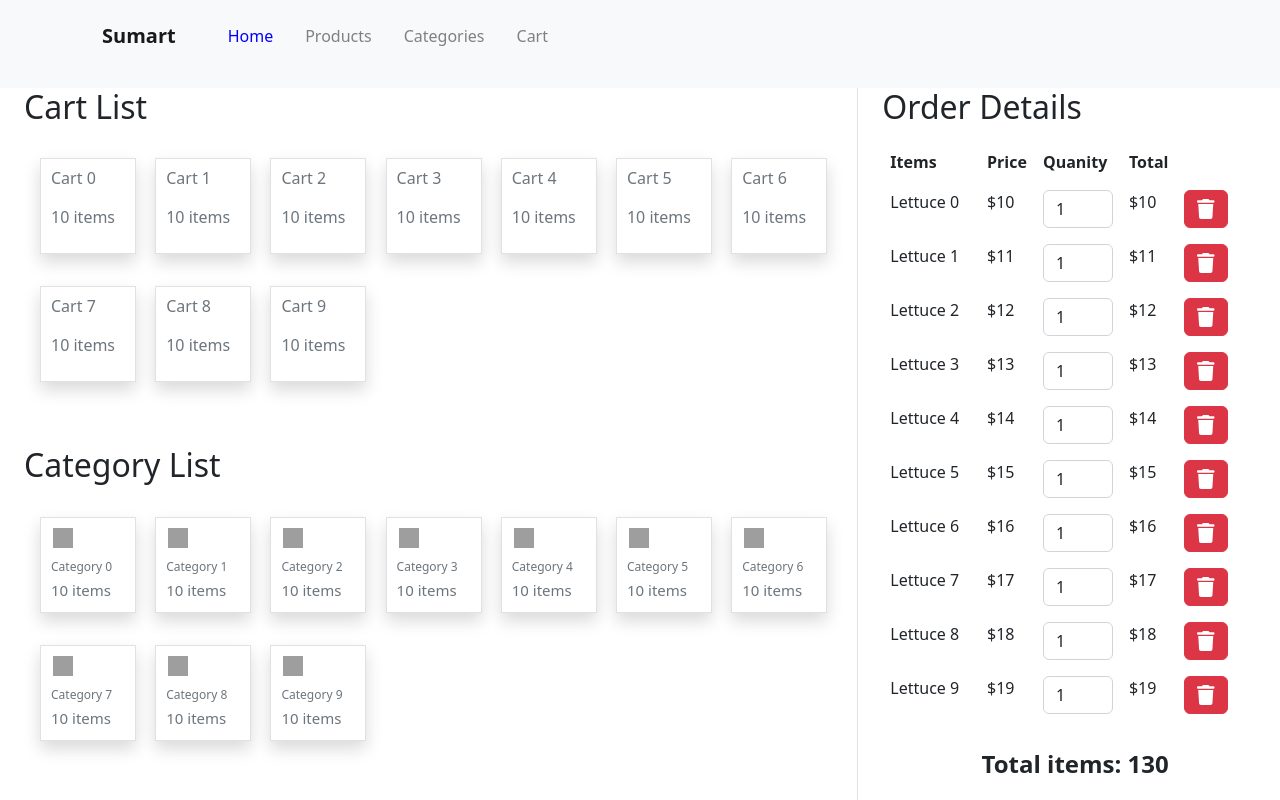
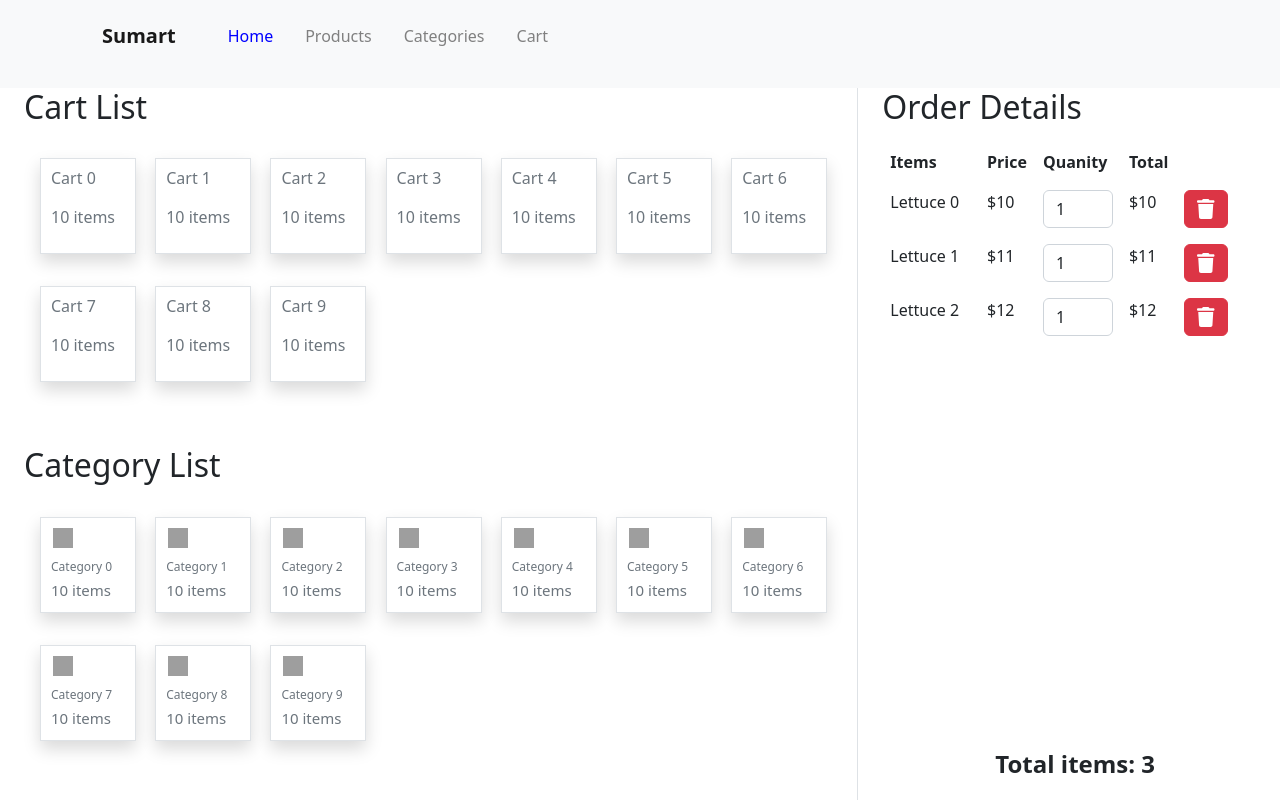
Before and after one commit to Maiiakal/supermarket-pos-system, a React (Create React App) app: page / in a window 1280 px wide. Shown: the top 800 px of the page. Built offline with nearby package versions, Linux system fonts and the light colour scheme; grey boxes are pictures that could not be loaded.

Commit message:
Update Cart.jsx

```diff
--- a/src/features/cart/components/Cart.jsx
+++ b/src/features/cart/components/Cart.jsx
@@ -1,5 +1,5 @@
 import { List } from '../../list/components/List'
-import { useState } from 'react'
+import { useEffect, useState } from 'react'
 import { ProductsGenerator } from '../../Data'
 import { Table, Button, Col, Row } from 'react-bootstrap'
 import { FontAwesomeIcon } from '@fortawesome/react-fontawesome'
@@ -8,7 +8,7 @@ import { faTrash } from '@fortawesome/free-solid-svg-icons'
 import './Cart.css'
 
 function OrderDetail() {
-  const [list, setList] = useState(ProductsGenerator(130))
+  const [list, setList] = useState(ProductsGenerator(3))
 
   return (
     <div className="border-start vh-100 p-4 pt-0">
@@ -25,6 +25,10 @@ function ProductTable({ list, setList }) {
   const [discount, setDiscount] = useState(0)
   const [tax, setTax] = useState(0)
   const [total, setTotal] = useState(calcSubTotal(list))
+
+  useEffect(() => {
+
+  }, []);
 
   return (
     <>
```
